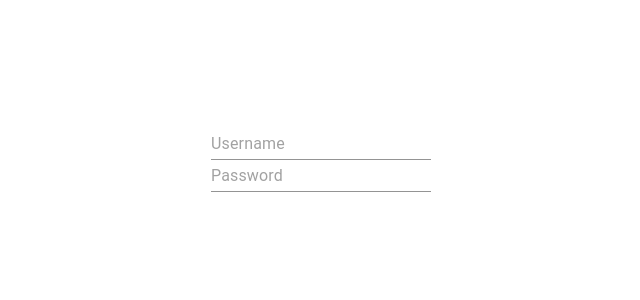
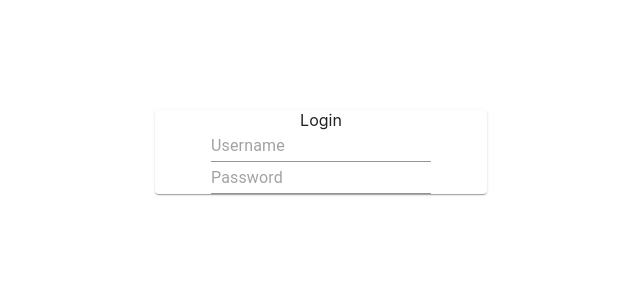
Before and after one commit to Build-Week-SaltiestHackerNewsTrolls2/front-end, a React (Create React App) app in the folder saltiest_hackers_news_trolls/: page / in a window 1280 px wide. Shown: the top 300 px of the page, without its empty margins (319-959 px from the left). Built offline with nearby package versions, Linux system fonts and the light colour scheme.

Commit message:
changes some of the styling of the login.

```diff
--- a/saltiest_hackers_news_trolls/src/App.css
+++ b/saltiest_hackers_news_trolls/src/App.css
@@ -36,3 +36,8 @@
     transform: rotate(360deg);
   }
 }
+
+.loginContainer {
+  margin: 10%;
+  padding: 10%;
+}
--- a/saltiest_hackers_news_trolls/src/components/Login.js
+++ b/saltiest_hackers_news_trolls/src/components/Login.js
@@ -1,6 +1,7 @@
 import React, {useState} from "react";
-import {Input} from "@material-ui/core"
+import {Input, Paper, Container} from "@material-ui/core"
 import '../App.css'
+import axiosWithAuth from "../utils/axiosWithAuth"
 
 const initinalUser={
   username: "",
@@ -21,17 +22,28 @@ const handleChange = e => {
 
 const handleSubmit = e => {
   e.preventDefault();
+  axiosWithAuth()
+    .post("", user)
+    .then(res => console.log(res))
+    .catch(err => console.log(err.message))
 
 }
 
   return(
+    <Container maxWidth="sm">
     <div className="loginContainer">
+
+      <Paper>
+        <label>Login</label>
       <form onSubmit={handleSubmit}>
         <Input name="username" value={user.username} onChange={handleChange} placeholder="Username" />
         <br></br>
         <Input name="password" value={user.password} onChange={handleChange} placeholder="Password" />
       </form>
+      </Paper>
+
     </div>
+    </Container>
   )
 }
 
--- a/saltiest_hackers_news_trolls/src/index.css
+++ b/saltiest_hackers_news_trolls/src/index.css
@@ -11,7 +11,3 @@ code {
   font-family: source-code-pro, Menlo, Monaco, Consolas, 'Courier New',
     monospace;
 }
-
-.loginContainer {
-  padding: 10%;
-}
```
